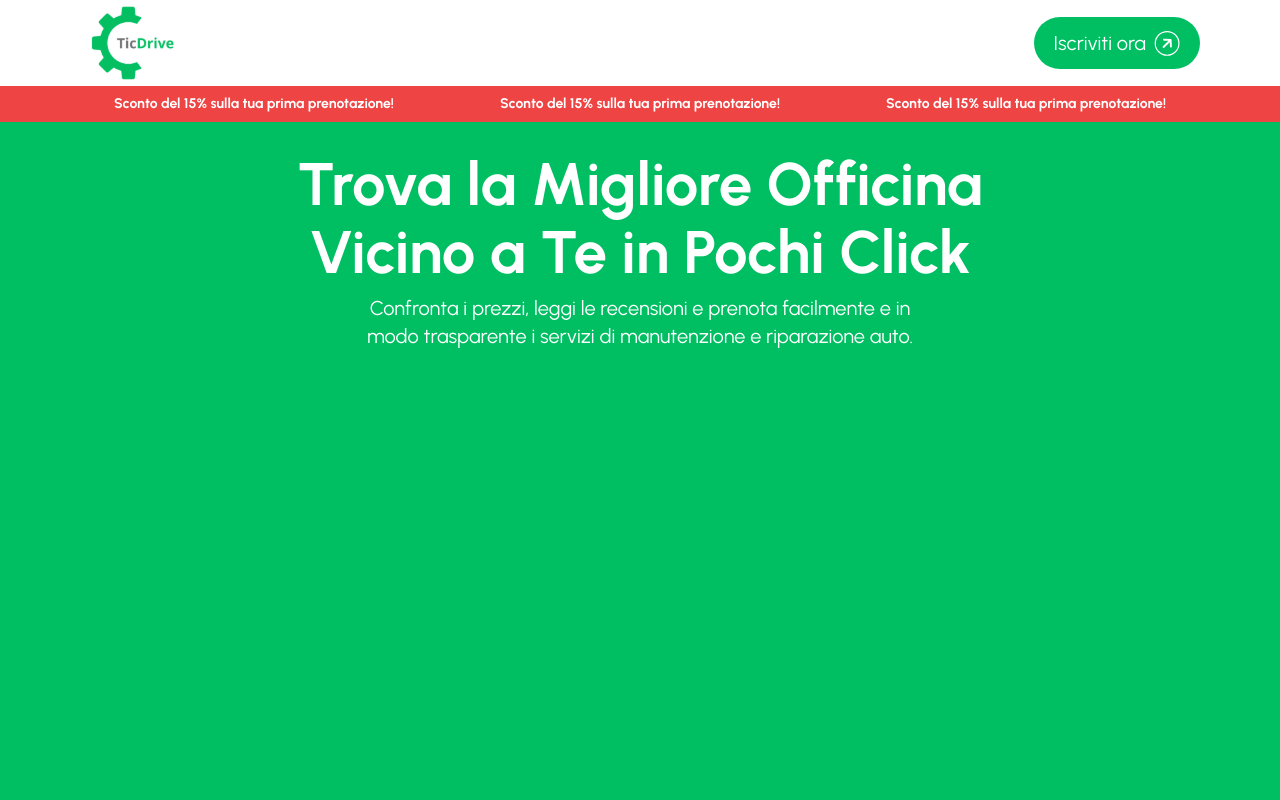
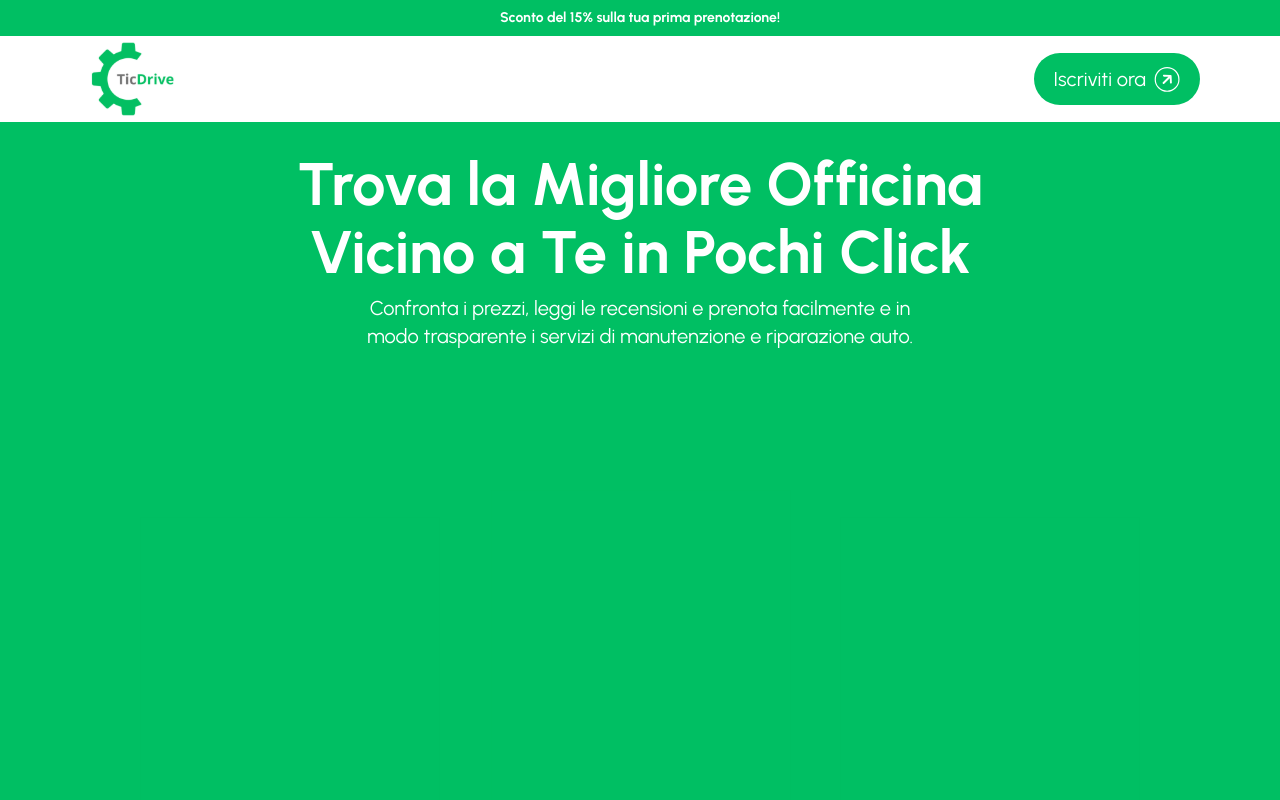
Before and after one commit to AlbyCosmy99/ticdrive-landing-page-frontend, a Next.js app: page / in a window 1280 px wide. Shown: the top 800 px of the page. Built offline with nearby package versions, Linux system fonts and the light colour scheme.

Commit message:
test: banner promo

```diff
--- a/src/app/page.tsx
+++ b/src/app/page.tsx
@@ -13,48 +13,59 @@ import MiddleScreensGroup from '../../assets/middleScreensGroup.svg';
 import SignUpButton from './components/SignUpButton';
 import HowItWorksCard from './components/HowItWorksCard';
 import Link from 'next/link';
-import { useState } from 'react';
+import { useState, useEffect, useRef } from 'react';
 import RegistrationConfirmation from './components/RegistrationConfirmation';
 
 export default function Home() {
-  const [email, setEmail] = useState("")
-  const [progressIsVisible, setProgressIsVisible] = useState(false)
-  const [loading, setLoading] = useState(false)
-  const [privacyAccepted, setPrivacyAccepted] = useState(false)
+  const [email, setEmail] = useState("");
+  const [progressIsVisible, setProgressIsVisible] = useState(false);
+  const [loading, setLoading] = useState(false);
+  const [privacyAccepted, setPrivacyAccepted] = useState(false);
+  const bannerRef = useRef(null);
+  const [bannerHeight, setBannerHeight] = useState(0);
+
+  useEffect(() => {
+    if (bannerRef.current) {
+      setBannerHeight(bannerRef.current.offsetHeight);
+    }
+  }, []);
 
   const fetchData = async () => {
-    setLoading(true)
+    setLoading(true);
     fetch(`https://landing-page-users-ticdrive-backend.onrender.com/api/mail/subscription`, {
       method: 'POST',
-      headers: {
-        'Content-Type': 'application/json'
-      },
-      body: JSON.stringify({
-        email: email
-      })
-    }).then(res => res.json())
+      headers: { 'Content-Type': 'application/json' },
+      body: JSON.stringify({ email })
+    })
+    .then(res => res.json())
     .then(res => {
-      console.log(res)
-      setLoading(false)
-      setProgressIsVisible(true)
-    })
-  }
+      console.log(res);
+      setLoading(false);
+      setProgressIsVisible(true);
+    });
+  };
+
   return (
     <>
-      {/* Promotional Banner */}
+      <div
+        ref={bannerRef}
+        className="w-full bg-red-500 text-white font-bold text-sm text-center p-2 flex justify-evenly fixed top-0 z-50"
+        style={{ backgroundColor: '#00BF63' }}
+      >
+        <Link href="#registrati" passHref>
+          <p>Sconto del 15% sulla tua prima prenotazione!</p>
+        </Link>
+      </div>
+
+      <div style={{ paddingTop: bannerHeight }}>
+        <NavBar />
+      </div>
+
       <section
         id="top"
         className="h-full flex flex-col rounded-b-3xl min-h-screen"
-        style={{backgroundColor: '#00BF63'}}
+        style={{ backgroundColor: '#00BF63' }}
       >
-        <NavBar />
-        <Link href="#registrati" passHref>
-          <div className="flex justify-evenly w-full bg-red-500 text-center p-2 text-white font-bold text-sm">
-              <p>Sconto del 15% sulla tua prima prenotazione!</p>
-              <p>Sconto del 15% sulla tua prima prenotazione!</p>
-              <p>Sconto del 15% sulla tua prima prenotazione!</p>
-          </div>
-        </Link>
         <main className="flex flex-col justify-between items-center gap-4 lg:gap-2 flex-1 text-center text-white text-lg p-8 pb-0">
           <div>
             <h1 className="text-4xl lg:text-6xl font-bold text-white leading-tight lg:flex lg:justify-center lg:items-center lg:flex-col lg:gap-2">
@@ -80,6 +91,7 @@ export default function Home() {
           </div>
         </main>
       </section>
+
       <section
         id="section2"
         className="flex flex-col lg:flex-row justify-center items-center lg:m-12 lg:mx-24 min-h-screen m-8 mt-12"
@@ -109,6 +121,7 @@ export default function Home() {
           </div>
         </div>
       </section>
+
       <section
         id="registrati"
         className={`bg-drive w-full h-100 flex flex-col justify-center items-center p-8 ${progressIsVisible && 'lg:pb-10'} lg:p-20 lg:pr-80 gap-6 lg:pl-40`}
@@ -173,6 +186,7 @@ export default function Home() {
           )
         }
       </section>
+
       <section
         id="comeFunziona"
         className="min-h-screen flex flex-col justify-center items-center gap-12 mt-12"
@@ -201,6 +215,7 @@ export default function Home() {
           />
         </div>
       </section>
+
       <section
         id="section5"
         className="bg-drive lg:h-80 m-8 lg:m-20 lg:mx-32 rounded-3xl flex flex-col lg:flex-row justify-between items-center lg:items-end p-8 lg:p-0 lg:px-20 my-14"
@@ -218,6 +233,7 @@ export default function Home() {
           </Link>
         </div>
       </section>
+
       <hr className="bg-white w-full" />
       <footer className="bg-drive flex flex-col justify-center items-center pt-2">
         <div className=' flex flex-col lg:flex-row justify-center items-center gap-4 text-white'>
```
